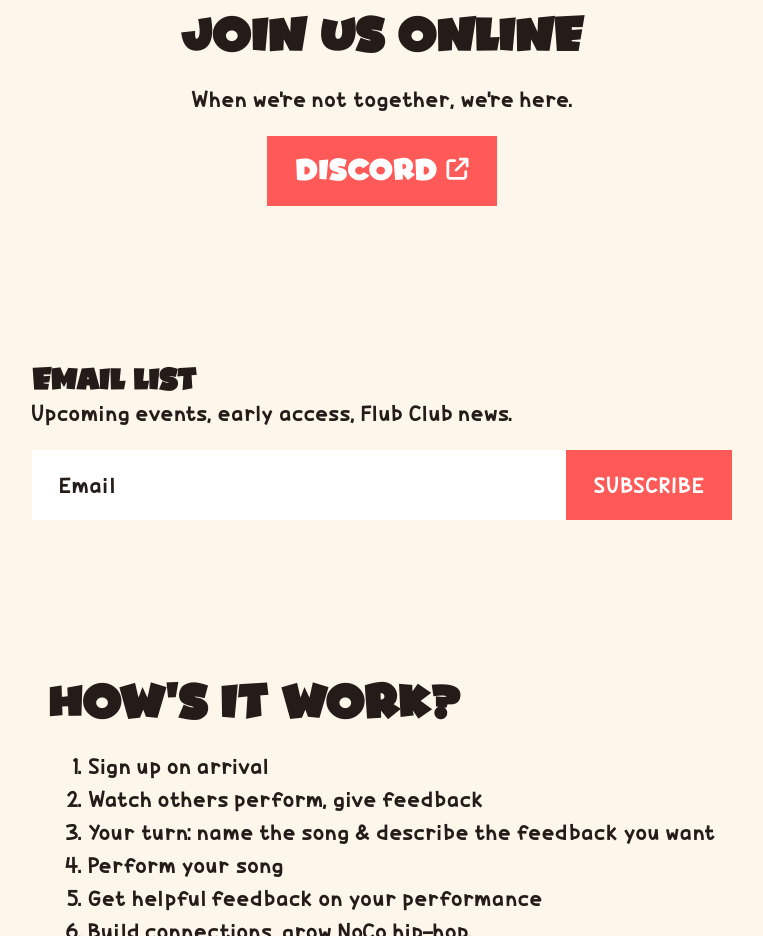
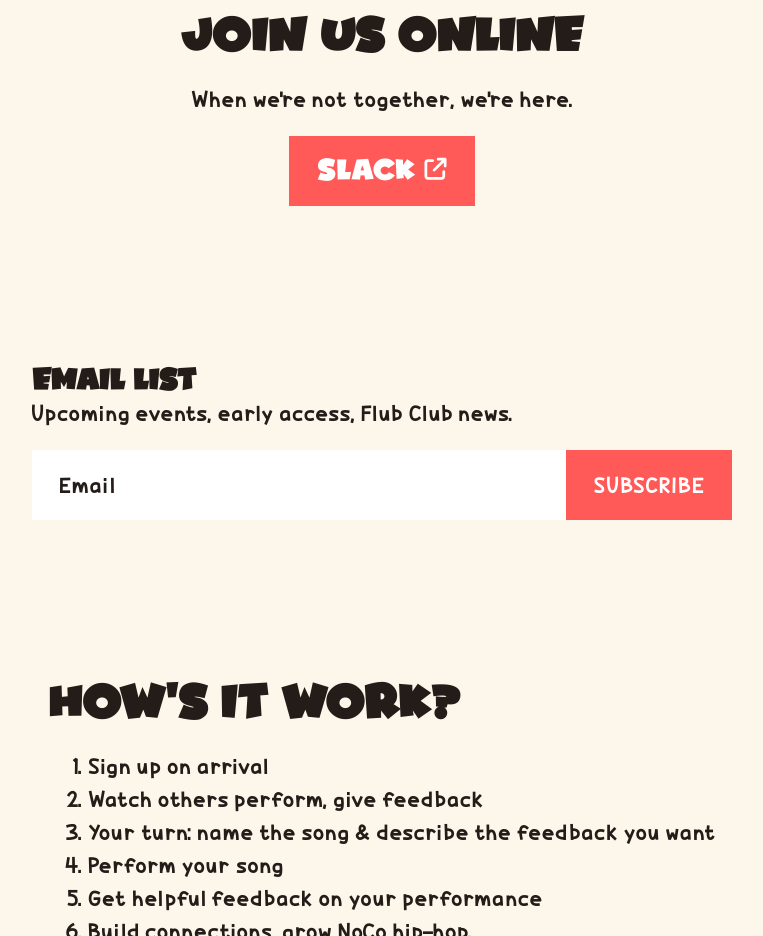
Before and after one commit to TheSwedishChef/flubclub, a website built with webpack: page index.html in a window 1280 px wide. Shown: the part 1680-2616 px from the top of the page, without its empty margins (258-1021 px from the left). Built offline with nearby package versions, Linux system fonts and the light colour scheme; no server answers; a script that the page names is missing.

Commit message:
Switch to Slack

```diff
--- a/index.html
+++ b/index.html
@@ -73,7 +73,7 @@
     <div id="discord" class="readable">
       <h2 class="blur-black">Join us Online</h2>
       <p class="body-regular">When we're not together, we're&nbsp;here.</p>
-      <p><a class="button primary" href="https://discord.gg/fc8H6TcwfU">Discord <img src="icons/external-link.svg" alt="icon indicating this goes to an external link"></a></p>
+      <p><a class="button primary" href="https://join.slack.com/t/flubclub/shared_invite/zt-2rvj51weq-891fDzAMrEhq201uHGKkuA">Slack <img src="icons/external-link.svg" alt="icon indicating this goes to an external link"></a></p>
     </div>
 
     <div id="email" class="readable">
```
